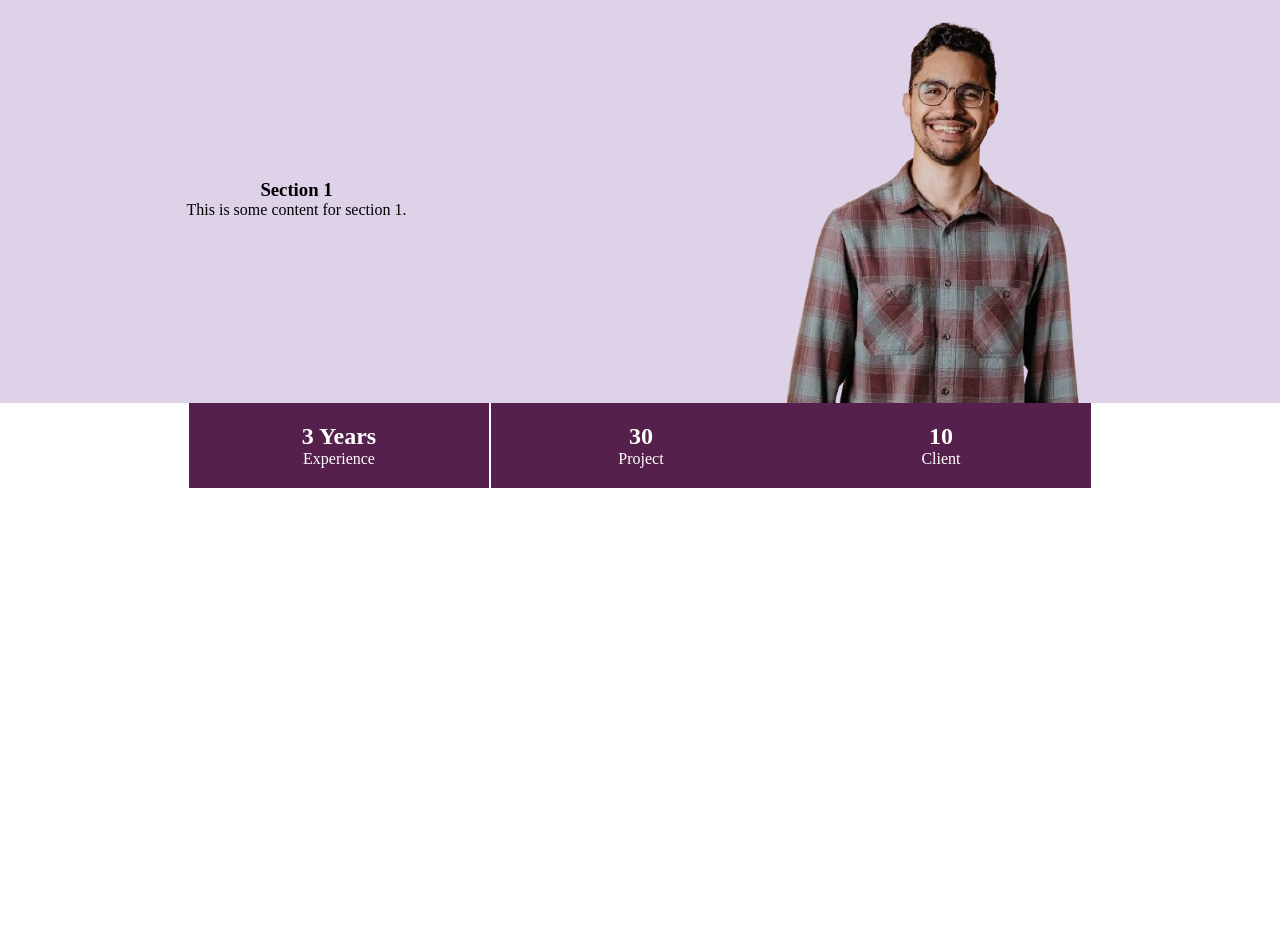
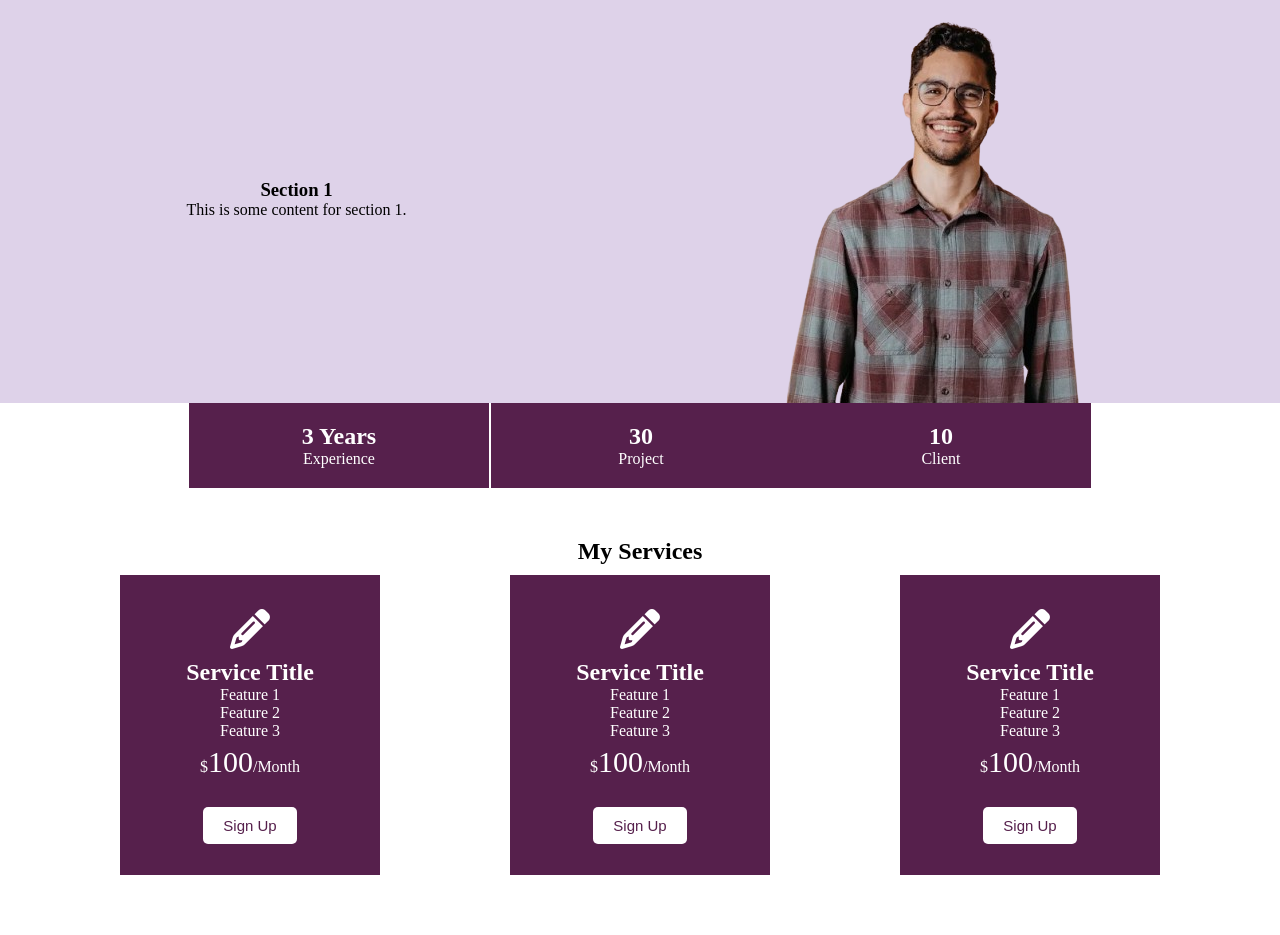
Before and after one commit to webdevmahbub/dyd-b4-portfolio, a plain HTML site: page index.html in a window 1280 px wide. Shown: the part 52-987 px from the top of the page. Before the commit the page ends 800 px from the top, so only its background shows below. Drawn offline with Linux system fonts and the light colour scheme.

Commit message:
service section

```diff
--- a/index.html
+++ b/index.html
@@ -4,7 +4,11 @@
     <meta charset="UTF-8" />
     <meta name="viewport" content="width=device-width, initial-scale=1.0" />
     <title>Document</title>
-
+    <!-- font awesome -->
+    <script
+      src="https://kit.fontawesome.com/6f6c5f3507.js"
+      crossorigin="anonymous"
+    ></script>
     <!-- external css -->
     <link rel="stylesheet" href="styles/style.css" />
   </head>
@@ -19,7 +23,7 @@
         <li><a href="#">CONTACT</a></li>
       </ul>
     </nav>
-    <div class="container intro-section">
+    <section class="container intro-section">
       <div class="intro-left">
         <h3>Section 1</h3>
         <p>This is some content for section 1.</p>
@@ -29,9 +33,9 @@
         <p>This is some content for section 2.</p> -->
         <img src="images/pm-image.png" alt="professional image" />
       </div>
-    </div>
+    </section>
 
-    <div class="experience-section">
+    <section class="experience-section">
       <!-- div.card*3  -->
       <div class="card">
         <h2>3 Years</h2>
@@ -50,6 +54,72 @@
         <h2>10</h2>
         <p>Client</p>
       </div>
-    </div>
+    </section>
+
+    <!-- service section -->
+    <section class="services-section">
+      <h1>My Services</h1>
+      <div class="services">
+        <div class="service-card">
+          <div>
+            <div class="card-head">
+              <p><i class="fa-solid fa-pencil"></i></p>
+              <h2>Service Title</h2>
+            </div>
+            <div class="card-fet">
+              <ul>
+                <li>Feature 1</li>
+                <li>Feature 2</li>
+                <li>Feature 3</li>
+              </ul>
+              <p>$<span style="font-size: 30px">100</span>/Month</p>
+            </div>
+          </div>
+          <div class="card-btn">
+            <button>Sign Up</button>
+          </div>
+        </div>
+        <!-- 02 -->
+        <div class="service-card">
+          <div>
+            <div class="card-head">
+              <p><i class="fa-solid fa-pencil"></i></p>
+              <h2>Service Title</h2>
+            </div>
+            <div class="card-fet">
+              <ul>
+                <li>Feature 1</li>
+                <li>Feature 2</li>
+                <li>Feature 3</li>
+              </ul>
+              <p>$<span style="font-size: 30px">100</span>/Month</p>
+            </div>
+          </div>
+          <div class="card-btn">
+            <button>Sign Up</button>
+          </div>
+        </div>
+        <!-- 03 -->
+        <div class="service-card">
+          <div>
+            <div class="card-head">
+              <p><i class="fa-solid fa-pencil"></i></p>
+              <h2>Service Title</h2>
+            </div>
+            <div class="card-fet">
+              <ul>
+                <li>Feature 1</li>
+                <li>Feature 2</li>
+                <li>Feature 3</li>
+              </ul>
+              <p>$<span style="font-size: 30px">100</span>/Month</p>
+            </div>
+          </div>
+          <div class="card-btn">
+            <button>Sign Up</button>
+          </div>
+        </div>
+      </div>
+    </section>
   </body>
 </html>
--- a/styles/style.css
+++ b/styles/style.css
@@ -1,5 +1,6 @@
 * {
   margin: 0px;
+  padding: 0px;
 }
 
 .navbar {
@@ -67,3 +68,48 @@
   border-left: 2px solid white;
   border-right: 2px solid white;
 }
+/* service section start */
+.services-section {
+  padding: 50px 0px;
+  text-align: center;
+}
+
+.services {
+  display: flex;
+  justify-content: space-evenly;
+}
+.service-card {
+  background-color: #56204c;
+  color: white;
+  width: 220px;
+  min-height: 260px;
+  display: flex;
+  flex-direction: column;
+  justify-content: space-around;
+  padding: 20px;
+  margin: 10px;
+}
+
+.card-fet li {
+  list-style: none;
+}
+.card-fet p {
+  padding: 5px 0px;
+}
+.card-head p {
+  font-size: 40px;
+  text-align: center;
+  margin-bottom: 5px;
+}
+.service-card:hover {
+  background-color: #56204cf1;
+}
+.card-btn button {
+  padding: 10px 20px;
+  background-color: white;
+  border: none;
+  border-radius: 5px;
+  font-size: 15px;
+  color: #56204c;
+  cursor: pointer;
+}
```
